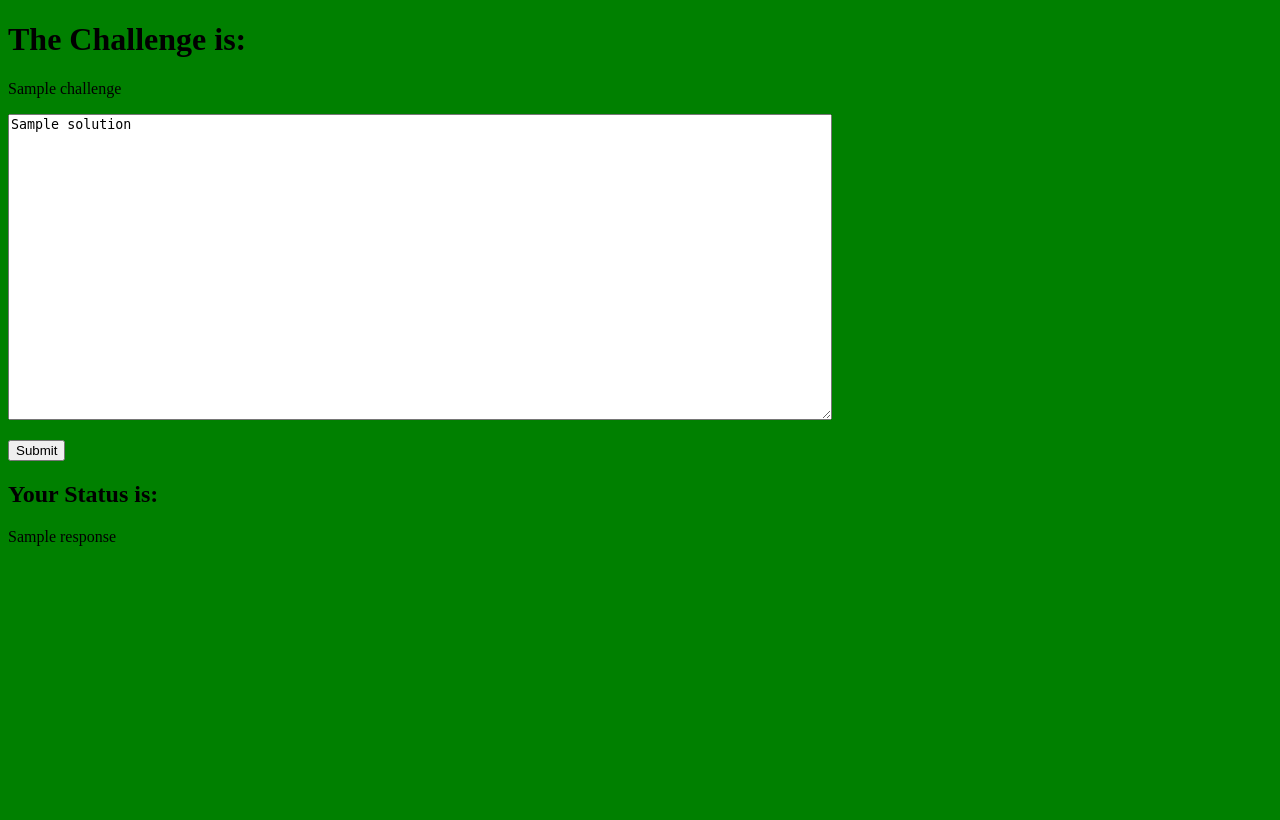
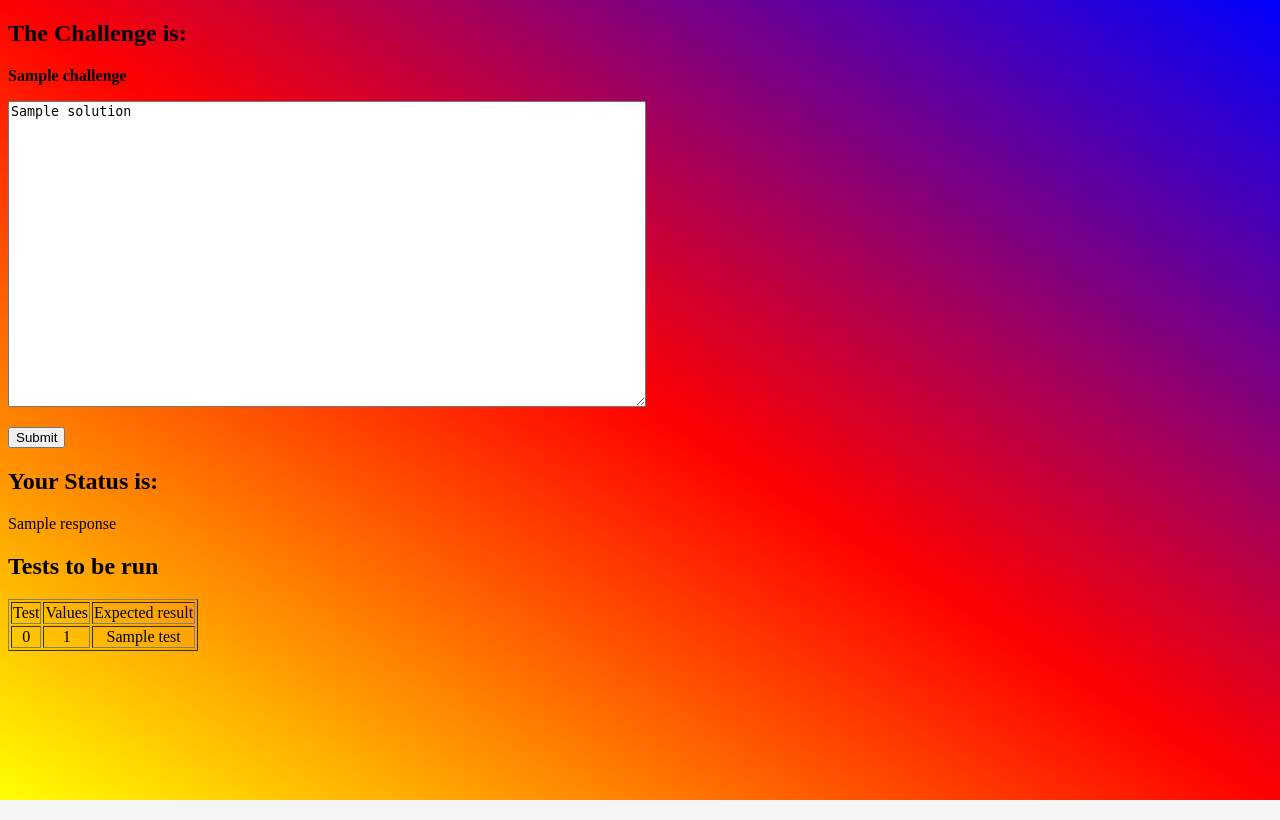
Before and after one commit to cpubob/cs_challenge, a Flask app: template templates/index.html in a window 1280 px wide. Before the commit the page ends 546 px from the top, so only its background shows below. Run offline with Flask 2, Linux system fonts and the light colour scheme; the template is opened without the code that fills it: most values are stand-ins (such as "Sample title", 1, 10 or a date in 2020); parts of the project's set-up code (start-up, migrations or seed data) failed here and were passed over.

Commit message:
Challenge data stored in seperate files

```diff
--- a/app.py
+++ b/app.py
@@ -1,5 +1,7 @@
 import requests
 from flask import Flask, render_template,request,jsonify
+import challenges
+import ast
 
 challenge = [{
     'test':'for t in [[1.05,1],[1.25,1.25],[-1.26,-1.25],[.38,.5]]:\n  print g(t[0]) == t[1]',
@@ -11,15 +13,15 @@ challenge = [{
 
 app = Flask(__name__)
 vars = {}
-vars['challenge'] =  challenge[0]['description']
-
+vars['challenge'] =  challenges.ChallengeOne().description
+vars['tests'] = ast.literal_eval(challenges.ChallengeOne().tests)
 vars['response'] = None
 
 
 
 @app.route('/')
 def get_root():
-    vars['solution'] = challenge[0]['baseSolution']
+    vars['solution'] = challenges.ChallengeOne().base
     vars['response'] = None
 
     return render_template("index.html", vars=vars)
@@ -33,7 +35,7 @@ def add_message(uuid):
 @app.route('/', methods=['POST'])
 def post_data():
     userCode = request.form['Solution']
-    testCode = userCode + "\n" + challenge[0]['test']
+    testCode = userCode + "\n" + challenges.ChallengeOne().testing
 
     r = requests.post('http://rh-codeservice-vmengine1.appspot.com/src', data={
         "src": testCode,
@@ -48,7 +50,7 @@ def post_data():
             vars['response'] = "Test %s failed" % i
             break
     else:
-        vars['response'] = "Success!!!"
+        vars['response'] = "Success!!!" + "\n"
 
     vars['solution'] = request.form['Solution']
     return render_template("index.html", vars=vars)
--- a/static/style.css
+++ b/static/style.css
@@ -1,3 +1,18 @@
 body {
-  background: green;
+  background-color: whitesmoke;
+  background-image: linear-gradient(to bottom left, blue, red, yellow);
+  background-size: cover;
+  background-repeat: no-repeat;
+  height: 100%;
 }
+html {
+  height: 100%;
+}
+td {
+    text-align: center;
+}
+textarea {
+  width: 50%;
+  min-width: 300px;
+
+}
--- a/templates/index.html
+++ b/templates/index.html
@@ -4,9 +4,8 @@
     <link rel="stylesheet" href="{{ url_for('static', filename='style.css') }}" type="text/css" />
   </head>
   <body>
-
-    <h1>The Challenge is:</h1>
-    <p>{{ vars['challenge'] }}
+    <h2>The Challenge is:</h2>
+    <p><strong>{{ vars['challenge'] }}</strong>
 
     <form action="/" method="post">
       <textarea name="Solution" rows=20 cols=100 >{% if vars['solution'] %}{{ vars['solution'] }}{% else %}def g(a, b):
@@ -19,6 +18,14 @@
       <p>{{ vars['response'] }}
     {% endif %}
 
-
+    {% if vars['tests'] %}
+      <h2> Tests to be run</h2>
+      <table border="1">
+        <tr><td>Test</td><td>Values</td><td>Expected result</td></tr>
+      {% for t in vars['tests'] %}
+          <tr><td>{{ loop.index - 1 }}</td><td>{{ t[0] }}</td><td>{{ t[1] }}</td></tr>
+      {% endfor %}
+      </table>
+    {% endif %}
   </body>
 </html>
```
